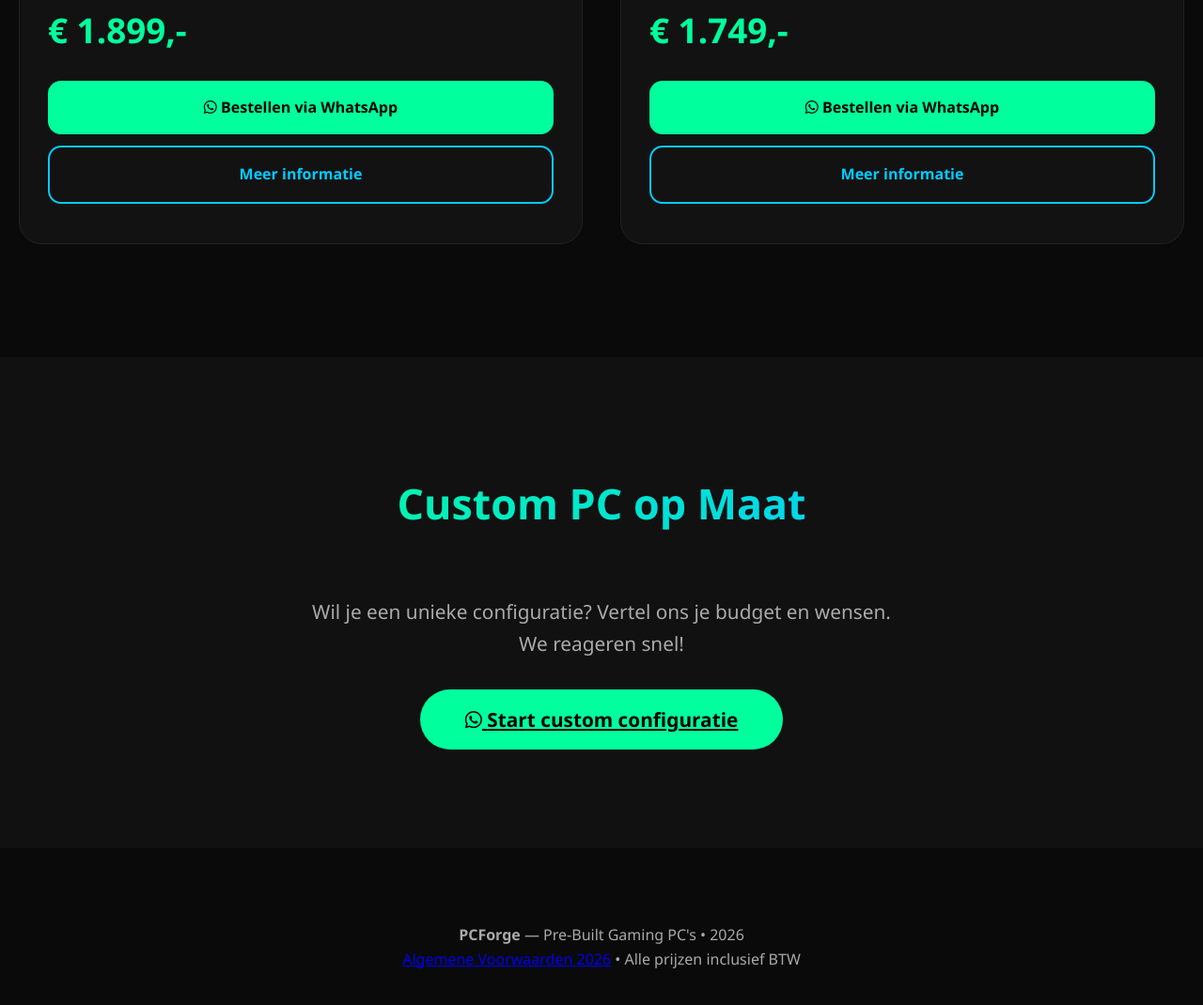
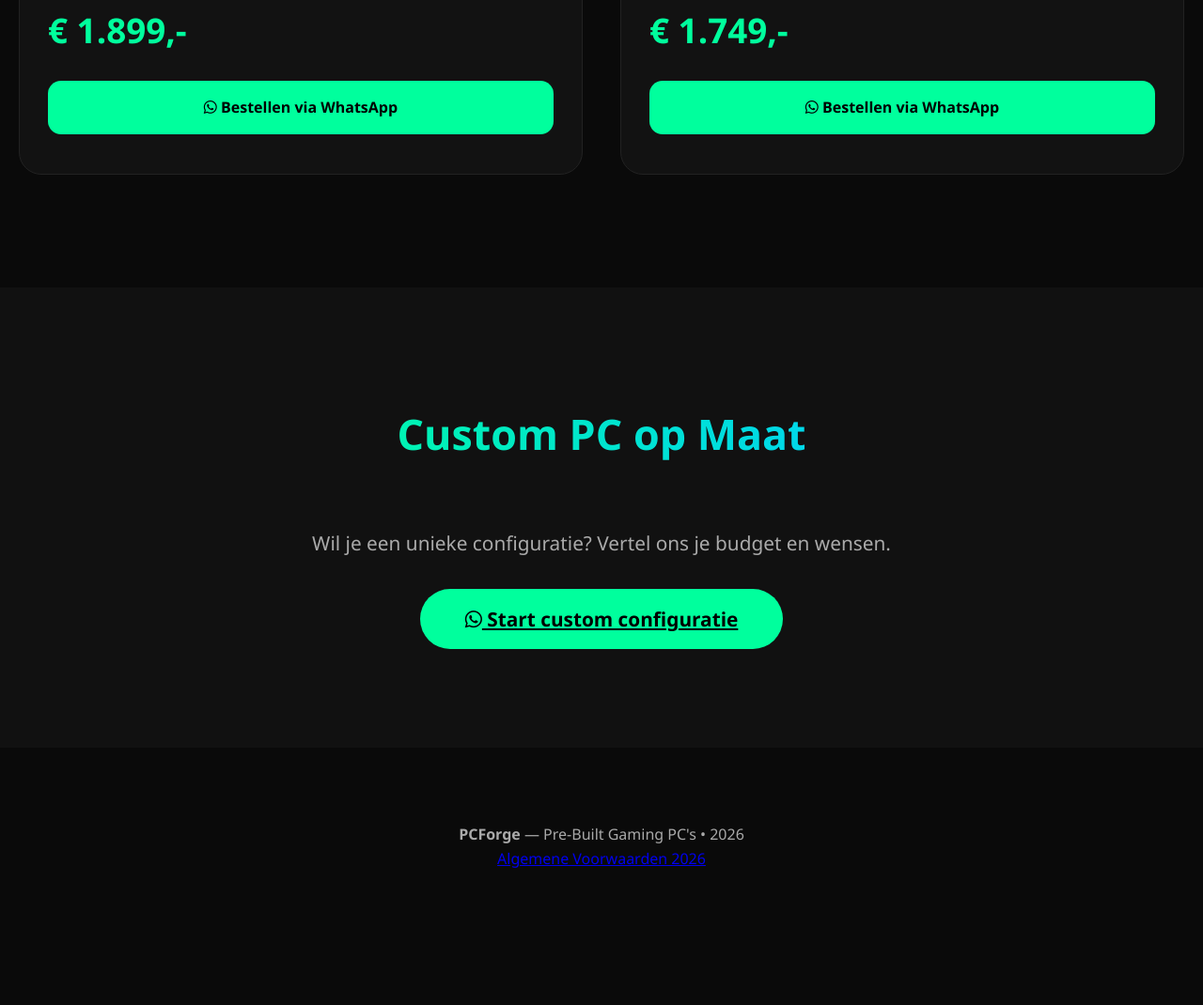
Before and after one commit to vaultstreamcompany-hub/pcforge, a plain HTML site: page index.html in a window 1280 px wide. Shown: the part 1614-2684 px from the top of the page at 94% size. After the commit the page ends 2592 px from the top, so only its background shows below. Drawn offline with Linux system fonts and the light colour scheme.

Commit message:
Update index.html

```diff
--- a/index.html
+++ b/index.html
@@ -15,37 +15,19 @@
             --muted: #aaaaaa;
         }
         * { margin:0; padding:0; box-sizing:border-box; }
-        body {
-            font-family: 'Segoe UI', system-ui, sans-serif;
-            background: var(--bg);
-            color: var(--text);
-            line-height: 1.6;
+        body { font-family: 'Segoe UI', system-ui, sans-serif; background: var(--bg); color: var(--text); line-height: 1.6; }
+
+        nav {
+            position: fixed; top: 0; width: 100%; background: rgba(10,10,10,0.98); backdrop-filter: blur(12px);
+            z-index: 1000; padding: 1.3rem 0; text-align: center;
         }
-        nav {
-            position: fixed;
-            top: 0; width: 100%;
-            background: rgba(10,10,10,0.98);
-            backdrop-filter: blur(12px);
-            z-index: 1000;
-            padding: 1.3rem 0;
-            text-align: center;
-        }
-        nav a {
-            color: white;
-            margin: 0 28px;
-            text-decoration: none;
-            font-weight: 500;
-        }
+        nav a { color: white; margin: 0 28px; text-decoration: none; font-weight: 500; }
         nav a:hover { color: var(--accent); }
 
         header {
             background: linear-gradient(rgba(0,0,0,0.8), rgba(0,0,0,0.85)), url('https://picsum.photos/id/1015/2000/1200') center/cover no-repeat;
-            height: 100vh;
-            min-height: 700px;
-            display: flex;
-            align-items: center;
-            justify-content: center;
-            text-align: center;
+            height: 100vh; min-height: 700px;
+            display: flex; align-items: center; justify-content: center; text-align: center;
         }
         .hero-content h1 {
             font-size: clamp(3.5rem, 9vw, 6rem);
@@ -53,134 +35,61 @@
             background: linear-gradient(90deg, #00ff9d, #00ccff);
             -webkit-background-clip: text;
             -webkit-text-fill-color: transparent;
-            margin-bottom: 1rem;
         }
-        .subtitle {
-            font-size: 1.4rem;
-            color: var(--muted);
-            max-width: 700px;
-            margin: 1.5rem auto;
-        }
+        .subtitle { font-size: 1.4rem; color: var(--muted); max-width: 700px; margin: 1.5rem auto; }
 
         .cta-btn {
-            background: var(--accent);
-            color: #000;
-            padding: 18px 48px;
-            font-size: 1.3rem;
-            font-weight: 700;
-            border: none;
-            border-radius: 50px;
-            cursor: pointer;
-            transition: all 0.3s;
+            background: var(--accent); color: #000; padding: 18px 48px; font-size: 1.3rem;
+            font-weight: 700; border: none; border-radius: 50px; cursor: pointer;
         }
-        .cta-btn:hover {
-            transform: translateY(-4px);
-            box-shadow: 0 20px 40px rgba(0,255,157,0.5);
-        }
+        .cta-btn:hover { transform: translateY(-4px); box-shadow: 0 20px 40px rgba(0,255,157,0.5); }
 
         .section { padding: 120px 20px; }
         .container { max-width: 1280px; margin: 0 auto; }
 
         h2 {
-            text-align: center;
-            font-size: 2.8rem;
-            margin-bottom: 4rem;
+            text-align: center; font-size: 2.8rem; margin-bottom: 4rem;
             background: linear-gradient(90deg, #00ff9d, #00ccff);
-            -webkit-background-clip: text;
-            -webkit-text-fill-color: transparent;
+            -webkit-background-clip: text; -webkit-text-fill-color: transparent;
         }
 
-        .pc-grid {
-            display: grid;
-            grid-template-columns: repeat(auto-fit, minmax(390px, 1fr));
-            gap: 40px;
-        }
+        .pc-grid { display: grid; grid-template-columns: repeat(auto-fit, minmax(390px, 1fr)); gap: 40px; }
 
         .pc-card {
-            background: var(--card);
-            border-radius: 24px;
-            overflow: hidden;
-            transition: all 0.4s ease;
-            border: 1px solid #222;
+            background: var(--card); border-radius: 24px; overflow: hidden;
+            transition: all 0.4s ease; border: 1px solid #222;
         }
-        .pc-card:hover {
-            transform: translateY(-15px);
-            box-shadow: 0 30px 60px rgba(0,255,157,0.15);
-        }
+        .pc-card:hover { transform: translateY(-15px); box-shadow: 0 30px 60px rgba(0,255,157,0.15); }
 
-        .pc-card img {
-            width: 100%;
-            height: 300px;
-            object-fit: cover;
-        }
+        .pc-card img { width: 100%; height: 300px; object-fit: cover; }
 
         .pc-info { padding: 30px; }
         .pc-info h3 { font-size: 1.8rem; margin-bottom: 16px; }
 
-        .specs {
-            list-style: none;
-            margin: 20px 0;
-            color: var(--muted);
-        }
-        .specs li {
-            margin: 10px 0;
-            display: flex;
-            align-items: center;
-            gap: 12px;
-        }
+        .specs { list-style: none; margin: 20px 0; color: var(--muted); }
+        .specs li { margin: 10px 0; display: flex; align-items: center; gap: 12px; }
 
-        .price {
-            font-size: 2.3rem;
-            font-weight: 700;
-            color: var(--accent);
-            margin: 24px 0;
-        }
+        .price { font-size: 2.3rem; font-weight: 700; color: var(--accent); margin: 24px 0; }
 
         .btn {
-            display: block;
-            width: 100%;
-            padding: 16px;
-            margin: 12px 0;
-            border-radius: 14px;
-            text-align: center;
-            font-weight: 600;
-            text-decoration: none;
-            transition: 0.3s;
+            display: block; width: 100%; padding: 16px; margin: 12px 0;
+            border-radius: 14px; text-align: center; font-weight: 600; text-decoration: none;
         }
         .btn-buy { background: var(--accent); color: #000; }
         .btn-buy:hover { background: #00e68a; }
-        .btn-contact {
-            background: transparent;
-            border: 2px solid var(--accent2);
-            color: var(--accent2);
-        }
+        .btn-contact { background: transparent; border: 2px solid var(--accent2); color: var(--accent2); }
 
-        /* Floating Buttons */
         .floating-btn {
-            position: fixed;
-            bottom: 30px;
-            width: 70px;
-            height: 70px;
-            border-radius: 50%;
-            display: flex;
-            align-items: center;
-            justify-content: center;
-            font-size: 2.2rem;
-            color: white;
-            box-shadow: 0 10px 30px rgba(0,0,0,0.5);
-            z-index: 1000;
+            position: fixed; bottom: 30px; width: 70px; height: 70px; border-radius: 50%;
+            display: flex; align-items: center; justify-content: center; font-size: 2.2rem;
+            color: white; box-shadow: 0 10px 30px rgba(0,0,0,0.5); z-index: 1000;
             transition: all 0.3s;
         }
         .floating-btn:hover { transform: scale(1.12); }
         .floating-whatsapp { right: 30px; background: #25D366; }
         .floating-messenger { right: 120px; background: #0084FF; }
 
-        footer {
-            background: #0a0a0a;
-            padding: 80px 20px 50px;
-            text-align: center;
-            color: var(--muted);
-        }
+        footer { background: #0a0a0a; padding: 80px 20px 50px; text-align: center; color: var(--muted); }
     </style>
 </head>
 <body>
@@ -195,9 +104,7 @@
     <div class="hero-content">
         <h1>PCForge</h1>
         <p class="subtitle">Krachtige Pre-Built Gaming PC's • Direct uit voorraad of op maat gebouwd</p>
-        <button class="cta-btn" onclick="document.getElementById('prebuilts').scrollIntoView({behavior:'smooth'})">
-            Bekijk onze builds
-        </button>
+        <button class="cta-btn" onclick="document.getElementById('prebuilts').scrollIntoView({behavior:'smooth'})">Bekijk onze builds</button>
     </div>
 </header>
 
@@ -206,10 +113,9 @@
         <h2>Onze Pre-Built PC's</h2>
 
         <div class="pc-grid">
-
             <!-- Storm - Witte PC -->
             <div class="pc-card">
-                <img src="https://i.imgur.com/XuNcD.png" alt="Storm RTX 4070 Ti White">
+                <img src="https://i.imgur.com/XuNcD.png" alt="Storm White PC">
                 <div class="pc-info">
                     <h3>Storm RTX 4070 Ti</h3>
                     <ul class="specs">
@@ -222,13 +128,12 @@
                     <a href="https://wa.me/32498210958?text=Ik%20wil%20meer%20info%20over%20Storm%20RTX%204070%20Ti" class="btn btn-buy" target="_blank">
                         <i class="fab fa-whatsapp"></i> Bestellen via WhatsApp
                     </a>
-                    <a href="#" onclick="contactMe('Storm RTX 4070 Ti')" class="btn btn-contact">Meer informatie</a>
                 </div>
             </div>
 
             <!-- Thunder - Zwarte PC -->
             <div class="pc-card">
-                <img src="https://i.imgur.com/hDaT6.png" alt="Thunder RX 7800 XT Black">
+                <img src="https://i.imgur.com/hDaT6.png" alt="Thunder Black PC">
                 <div class="pc-info">
                     <h3>Thunder RX 7800 XT</h3>
                     <ul class="specs">
@@ -241,10 +146,8 @@
                     <a href="https://wa.me/32498210958?text=Ik%20wil%20meer%20info%20over%20Thunder%20RX%207800%20XT" class="btn btn-buy" target="_blank">
                         <i class="fab fa-whatsapp"></i> Bestellen via WhatsApp
                     </a>
-                    <a href="#" onclick="contactMe('Thunder RX 7800 XT')" class="btn btn-contact">Meer informatie</a>
                 </div>
             </div>
-
         </div>
     </div>
 </div>
@@ -253,7 +156,7 @@
     <div class="container" style="text-align:center; max-width:800px;">
         <h2>Custom PC op Maat</h2>
         <p style="font-size:1.3rem; color:var(--muted); margin-bottom:3rem;">
-            Wil je een unieke configuratie? Vertel ons je budget en wensen.<br>We reageren snel!
+            Wil je een unieke configuratie? Vertel ons je budget en wensen.
         </p>
         <a href="https://wa.me/32498210958" target="_blank" class="cta-btn">
             <i class="fab fa-whatsapp"></i> Start custom configuratie
@@ -263,29 +166,4 @@
 
 <footer>
     <p><strong>PCForge</strong> — Pre-Built Gaming PC's • 2026</p>
-    <p>
-        <a href="#" onclick="showConditions()">Algemene Voorwaarden 2026</a> •
-        Alle prijzen inclusief BTW
-    </p>
-</footer>
-
-<!-- Floating Chat Buttons -->
-<a href="https://wa.me/32498210958" target="_blank" class="floating-btn floating-whatsapp" title="Chat via WhatsApp">
-    <i class="fab fa-whatsapp"></i>
-</a>
-<a href="https://m.me/BrahimBenmahmoud" target="_blank" class="floating-btn floating-messenger" title="Chat via Messenger">
-    <i class="fab fa-facebook-messenger"></i>
-</a>
-
-<script>
-function contactMe(pcName) {
-    const msg = `Hoi, ik ben geïnteresseerd in de ${pcName}. Kan je meer info sturen?`;
-    window.open(`https://wa.me/32498210958?text=${encodeURIComponent(msg)}`, '_blank');
-}
-function showConditions() {
-    alert("Algemene Voorwaarden 2026:\n\n• 14 dagen bedenktermijn voor PC's\n• 2 jaar garantie\n• Doorverkopen van componenten binnen 30 dagen niet toegestaan.");
-}
-</script>
-
-</body>
-</html>
+    <p><a href="#" onclick="showConditions()">Algemene Voorwaarden 2026</a>
```
